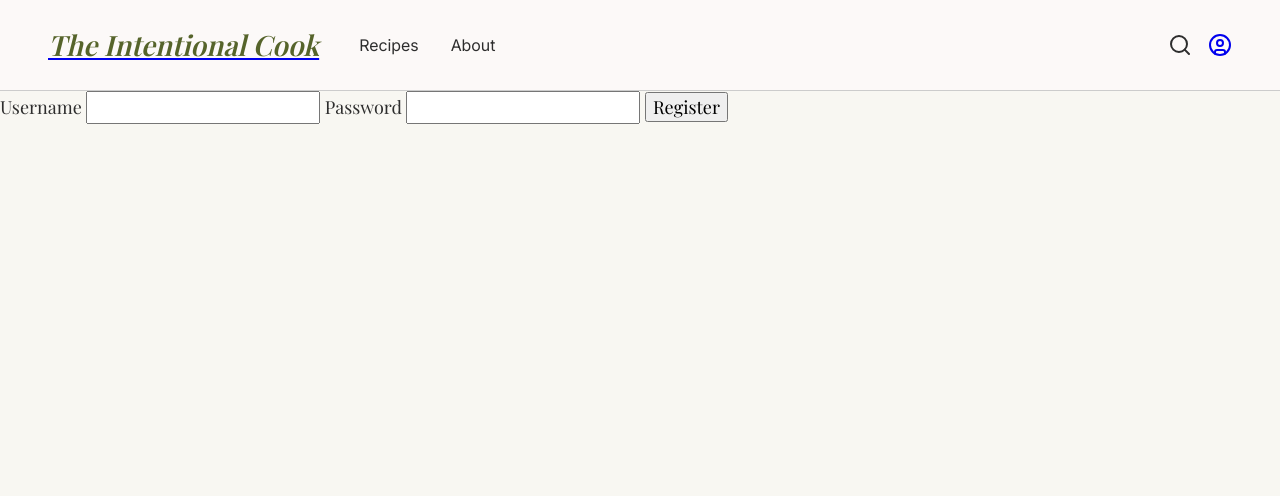
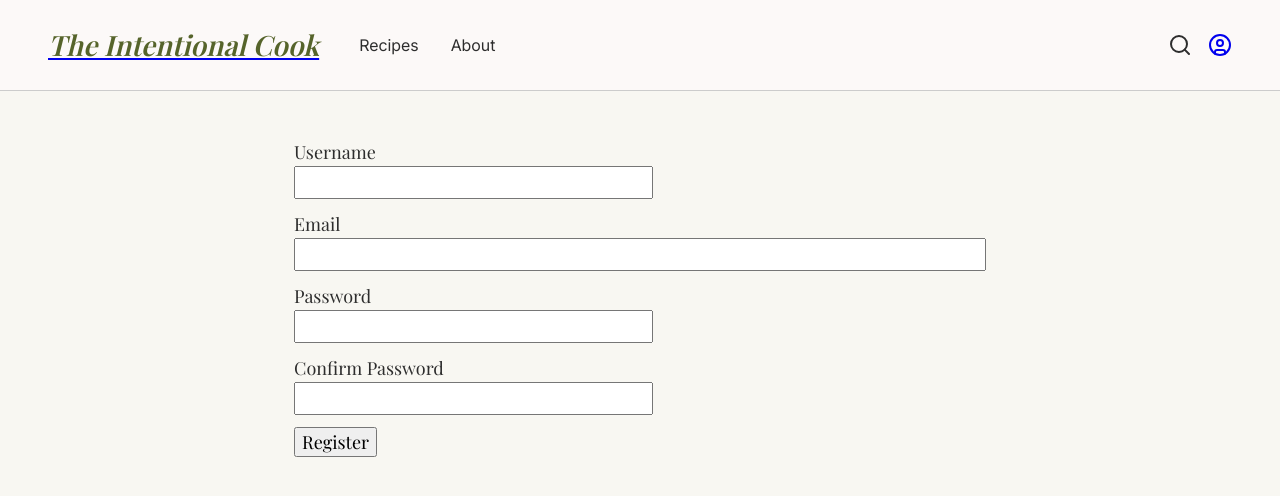
Before and after one commit to sharif2315/recipe-blog, a Flask app: page /auth/register in a window 1280 px wide. Shown: the top 496 px of the page. Run offline with Flask 3, Linux system fonts and the light colour scheme.

Commit message:
added register, login, logout to routes

```diff
--- a/app/auth/forms.py
+++ b/app/auth/forms.py
@@ -1,6 +1,10 @@
 from flask_wtf import FlaskForm
+from flask_babel import _, lazy_gettext as _l
 from wtforms import StringField, PasswordField, BooleanField, SubmitField
 from wtforms.validators import ValidationError, DataRequired, Email, EqualTo
+import sqlalchemy as sa
+from app import db
+from app.models import User
 
 
 class LoginForm(FlaskForm):
@@ -8,3 +12,38 @@ class LoginForm(FlaskForm):
     password = PasswordField('Password', validators=[DataRequired()])
     remember_me = BooleanField('Remember Me')
     submit = SubmitField('Sign In')
+
+
+class RegistrationForm(FlaskForm):
+    username = StringField(_l('Username'), validators=[DataRequired()])
+    email = StringField(_('Email'), validators=[DataRequired(), Email()])
+    password = PasswordField(_l('Password'), validators=[DataRequired()])
+    password_confirm = PasswordField(
+        _l('Confirm Password'), validators=[DataRequired(), EqualTo('password')]
+    )
+    submit = SubmitField(_l('Register'))
+
+    def validate_username(self, username):
+        user = db.session.scalar(
+            sa.select(User).where(User.username == username.data))
+
+        if user is not None:
+            raise ValidationError(_l('This username is taken. Please use a different email address.'))
+
+    def validate_email(self, email):
+        user = db.session.scalar(sa.select(User).where(
+            User.email == email.data))
+        if user is not None:
+            raise ValidationError(_('Please use a different email address.'))
+
+
+class ResetPasswordRequestForm(FlaskForm):
+    email = StringField(_l('Email'), validators=[DataRequired(), Email()])
+    submit = SubmitField(_l('Request Password Reset'))
+
+
+class ResetPasswordForm(FlaskForm):
+    password = PasswordField(_l('Password'), validators=[DataRequired()])
+    password_confirm = PasswordField(
+        _l('Repeat Password'), validators=[DataRequired(), EqualTo('password')])
+    submit = SubmitField(_l('Request Password Reset'))
--- a/app/auth/routes.py
+++ b/app/auth/routes.py
@@ -1,97 +1,61 @@
 import functools
+from urllib.parse import urlsplit
+
 from flask import flash, g, redirect, render_template, request, session, url_for
 from werkzeug.security import check_password_hash, generate_password_hash
-from app.db import get_db
+from flask_login import login_user, logout_user, current_user
+from flask_babel import _
+import sqlalchemy as sa
+
+from app import db
 from app.auth import bp
-from app.auth.forms import LoginForm
-
-
-@bp.route('/register', methods=('GET', 'POST'))
-def register():
-    if request.method == 'POST':
-        username = request.form['username']
-        password = request.form['password']
-        db = get_db()
-        error = None
-
-        if not username:
-            error = 'Username is required'
-        elif not password:
-            error = 'Password is required'
-
-        if error is None:
-            try:
-                db.execute(
-                    'INSERT INTO user (username, password) VALUES (?, ?)',
-                    (username, generate_password_hash(password)),
-                )
-                db.commit()
-            except db.IntegrityError:
-                error = f"User {username} is already registered."
-            else:
-                return redirect(url_for('auth.login'))
-
-        flash(error)
-    return render_template('auth/register.html')
-
-
-# @bp.route('/login', methods=('GET', 'POST'))
-# def login():
-#     if request.method == 'POST':
-#         username = request.form['username']
-#         password = request.form['password']
-#         db = get_db()
-#         error = None
-#         user = db.execute(
-#             'SELECT * FROM user WHERE username = ?', (username,)
-#         ).fetchone()
-
-#         if user is None:
-#             error = 'Incorrect username.'
-#         elif not check_password_hash(user['password'], password):
-#             error = 'Incorrect password.'
-
-#         if error is None:
-#             session.clear()
-#             session['user_id'] = user['id']
-#             return redirect(url_for('index'))
-
-#         flash(error)
-
-#     return render_template('auth/login.html')
-
+from app.auth.forms import (
+    LoginForm, RegistrationForm, ResetPasswordForm, ResetPasswordRequestForm
+)
+from app.models import User
 
 @bp.route('/login', methods=['GET', 'POST'])
 def login():
+    if current_user.is_authenticated:
+        return redirect(url_for('main.home'))
     form = LoginForm()
     if form.validate_on_submit():
-        return redirect('/dashboard')
+        user = db.session.scalar(
+            sa.select(User).where(User.username == form.username.data))
+        if user is None or not user.check_password(form.password.data):
+            flash(_('Invalid username or password'))
+            return redirect(url_for('auth.login'))
+        login_user(user, remember=form.remember_me.data)
+        next_page = request.args.get('next')
+        if not next_page or urlsplit(next_page).netloc != '':
+            next_page = url_for('main.home')
+        return redirect(next_page)
+    return render_template('auth/login.html', title=_('Sign In'), form=form)
 
-    return render_template('auth/login.html', title='Sign In', form=form)
 
-@bp.before_app_request
-def load_logged_in_user():
-    user_id = session.get('user_id')
+@bp.route('/register', methods=['GET', 'POST'])
+def register():
+    if current_user.is_authenticated:
+        return redirect(url_for('main.home'))
 
-    if user_id is None:
-        g.user = None
-    else:
-        g.user = get_db().execute(
-            'SELECT * FROM user WHERE id = ?', (user_id,)
-        ).fetchone()
+    form = RegistrationForm()
+
+    if form.validate_on_submit():
+        user = User(username=form.username.data, email=form.email.data)
+        user.set_password(form.password.data)
+        db.session.add(user)
+        db.session.commit()
+        flash(_('Congratulations, you are now a registered user!'))
+        return redirect(url_for('auth.login'))
+
+    return render_template(
+        'auth/register.html',
+        title=_('Register'),
+        form=form
+    )
 
 
 @bp.route('/logout')
 def logout():
-    session.clear()
-    return redirect(url_for('index'))
-
-
-def login_required(view):
-    @functools.wraps(view)
-    def wrapped_view(**kwargs):
-        if g.user is None:
-            return redirect(url_for('auth.login'))
-        return view(**kwargs)
-
-    return wrapped_view
+    logout_user()
+    return redirect(url_for('main.home'))
--- a/app/dashboard/routes.py
+++ b/app/dashboard/routes.py
@@ -1,12 +1,17 @@
 from flask import render_template
 from app.dashboard import bp
 from app.models import Recipe
+from flask_login import login_required
+
 
 @bp.route('/')
+@login_required
 def home():
     recipes = Recipe.query.all()
     return render_template('dashboard/index.html', recipes=recipes)
 
+
 @bp.route('/recipes/<int:recipe_id>')
+@login_required
 def recipe_detail(recipe_id):
     return render_template('dashboard/recipe_detail.html')
--- a/app/static/css/base_style.css
+++ b/app/static/css/base_style.css
@@ -1392,3 +1392,15 @@ body {
 .recipe_image__outer:hover .recipe_image__overlay {
   opacity: 1;
 }
+
+.form_container {
+  margin-top: 3rem;
+  display: grid;
+  justify-content: center;
+  align-items: center;
+}
+
+.form_container form {
+  display: grid;
+  gap: .75rem;
+}
--- a/app/templates/auth/register.html
+++ b/app/templates/auth/register.html
@@ -5,11 +5,38 @@
 {% endblock %}
 
 {% block content %}
-  <form method="post">
-    <label for="username">Username</label>
-    <input name="username" id="username" required>
-    <label for="password">Password</label>
-    <input type="password" name="password" id="password" required>
-    <input type="submit" value="Register">
-  </form>
+<div class="form_container">
+    <form action="" method="post">
+        {{ form.hidden_tag() }}
+        <p>
+            {{ form.username.label }}<br>
+            {{ form.username(size=32) }}<br>
+            {% for error in form.username.errors %}
+            <span style="color: red;">[{{ error }}]</span>
+            {% endfor %}
+        </p>
+        <p>
+            {{ form.email.label }}<br>
+            {{ form.email(size=64) }}<br>
+            {% for error in form.email.errors %}
+            <span style="color: red;">[{{ error }}]</span>
+            {% endfor %}
+        </p>
+        <p>
+            {{ form.password.label }}<br>
+            {{ form.password(size=32) }}<br>
+            {% for error in form.password.errors %}
+            <span style="color: red;">[{{ error }}]</span>
+            {% endfor %}
+        </p>
+        <p>
+            {{ form.password_confirm.label }}<br>
+            {{ form.password_confirm(size=32) }}<br>
+            {% for error in form.password_confirm.errors %}
+            <span style="color: red;">[{{ error }}]</span>
+            {% endfor %}
+        </p>
+        <p>{{ form.submit() }}</p>
+    </form>
+</div>
 {% endblock %}
--- a/requirements.txt
+++ b/requirements.txt
@@ -2,12 +2,15 @@ alembic==1.19.1
 babel==2.18.0
 blinker==1.9.0
 click==8.4.2
+dnspython==2.8.0
+email-validator==2.3.0
 flask==3.1.3
 flask-babel==4.0.0
 flask-login==0.6.3
 flask-migrate==4.0.5
 flask-sqlalchemy==3.1.1
 flask-wtf==1.3.0
+idna==3.19
 itsdangerous==2.2.0
 jinja2==3.1.6
 mako==1.4.1
```
Also changed, not shown: app/templates/auth/login.html (+5 -2 lines).
